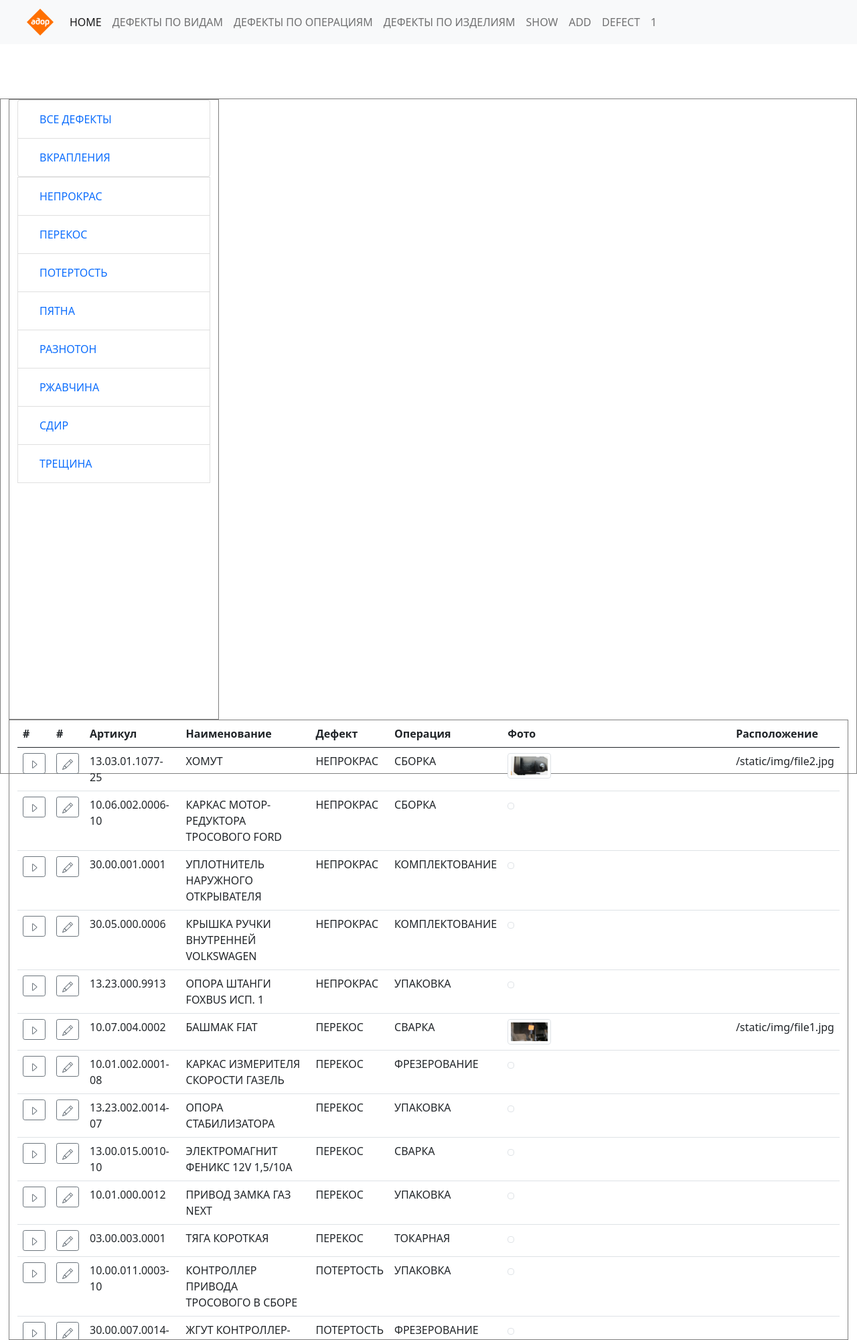
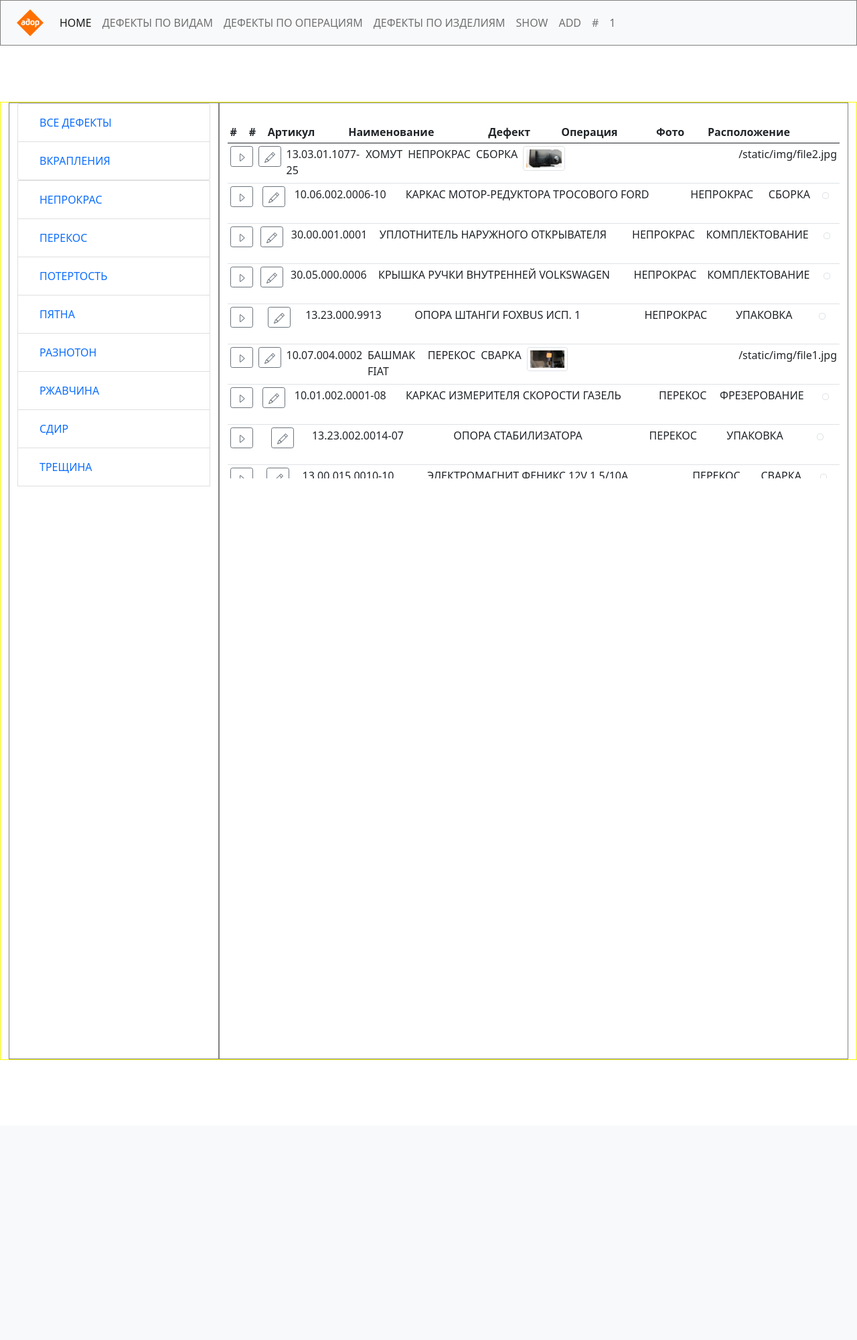
Before and after one commit to DjonnyLem/catalog, a Flask app: page /show_defect in a window 1280 px wide. Shown: the whole page at 67% size. After the commit the page ends 1582 px from the top, so only its background shows below. Run offline with Flask 2, Linux system fonts and the light colour scheme; data comes from the database, SQL or seed files in the repository; some libraries are stand-ins or nearby versions.

Commit message:
16/04/21 22:43

```diff
--- a/app.py
+++ b/app.py
@@ -1,5 +1,5 @@
 from flask import Flask, render_template, url_for, request, redirect, flash
-from flask_sqlalchemy import  SQLAlchemy
+from flask_sqlalchemy import SQLAlchemy
 from datetime import datetime
 
 
@@ -9,30 +9,36 @@ app.config['SQLALCHEMY_TRACK_MODIFICATIONS'] = False
 
 db = SQLAlchemy(app)
 
+
 class Catalog(db.Model):
     id = db.Column(db.Integer, primary_key=True)
-    defect = db.Column(db.Text, db.ForeignKey('defect.defect_name'))#,, nullable=False)
-    operation = db.Column(db.Text, db.ForeignKey('operation.operation_name'), nullable=False)
-    aricle = db.Column(db.Text)#, nullable=False)
-    name =  db.Column(db.Text)#,, nullable=False)
-    sort = db.Column(db.Integer)#,, nullable=False)
-    #picture =
-    note = db.Column(db.String(300))#,, nullable=False)
+    defect = db.Column(db.Text, db.ForeignKey(
+        'defect.defect_name'))  # ,, nullable=False)
+    operation = db.Column(db.Text, db.ForeignKey(
+        'operation.operation_name'), nullable=False)
+    aricle = db.Column(db.Text)  # , nullable=False)
+    name = db.Column(db.Text)  # ,, nullable=False)
+    sort = db.Column(db.Integer)  # ,, nullable=False)
+    # picture =
+    note = db.Column(db.String(300))  # ,, nullable=False)
     date = db.Column(db.DateTime, default=datetime.utcnow)
 
+    def __repr__(self):
+        return "<User %r, %r, %r, %r, %r, %r, %r>" % (self.defect, self.operation,
+                                                      self.aricle, self.name, self.sort,
+                                                      self.note,  self.date)
 
-    def __repr__(self):
-        return "<User %r, %r, %r, %r, %r, %r, %r>" %(self.defect, self.operation,
-                self.aricle, self.name, self.sort,
-                self.note,  self.date)
 
 class Defect(db.Model):
     defect_name = db.Column(db.String(50), nullable=False, primary_key=True)
+
     def __repr__(self):
-        return   '<defect_name %r>' % self.defect_name
+        return '<defect_name %r>' % self.defect_name
+
 
 class Operation(db.Model):
     operation_name = db.Column(db.String(50), nullable=False, primary_key=True)
+
     def __repr__(self):
         return '<operation_name %r>' % self.operation_name
 
@@ -40,18 +46,19 @@ class Operation(db.Model):
 #        return "<User(%r, %r)>" % (
 #                self.name, self.fullname
 
-#def __init__(self, site_code, site_type, temperature, name):
+# def __init__(self, site_code, site_type, temperature, name):
 #        self.name = name
 #        self.site_code = site_code
 #        self.site_type = site_type
 #        self.temperature = temperature
+
+
 @app.route('/')
 @app.route('/home')
 def index():
-    #return  """ <h2 style='color: red;'>Hi, Djonny!</h2> """
+    # return  """ <h2 style='color: red;'>Hi, Djonny!</h2> """
 
     return render_template("base1.html")
-
 
 
 @app.route('/add', methods=['POST', 'GET'])
@@ -72,7 +79,8 @@ def add():
             article_number = (request.form['article_number'])
             article_name = (request.form['article_name']).upper()
             note = (request.form['note']).upper()
-            print(defect_name, operation_name, defect_type, article_number, article_name)
+            print(defect_name, operation_name, defect_type,
+                  article_number, article_name)
 
             q = Catalog(defect=defect_name,
                         operation=operation_name,
@@ -98,7 +106,6 @@ def add():
                 return redirect('/add')
             except:
                 return "При добавлении статьи произошла ошибка"
-
 
         if request.form["indetify"] == "form2":
             defect_name = (request.form['defect_name']).upper()
@@ -128,22 +135,21 @@ def add():
 
 
 @app.route('/show', methods=['POST', 'GET'])
-
 def show():
     req = request.form.get("flexRadioDefault")
     defects = Defect.query.all()
     #d = Catalog.query.order_by(Catalog.operation).all()
     c = Catalog.query.all()
-    f=Catalog.query.order_by(Catalog.name).all()
+    f = Catalog.query.order_by(Catalog.name).all()
     s = Catalog.query.filter_by(defect='ПЕРЕКОС').all()
-    #print(defects)
-    #print(type(d))
-    #print(c)
-    #print('+'*70)
-    #print(f)
-    #print(req)
-    #for i in req:
-        #print (i)
+    # print(defects)
+    # print(type(d))
+    # print(c)
+    # print('+'*70)
+    # print(f)
+    # print(req)
+    # for i in req:
+    #print (i)
     if req == "a":
         d = Catalog.query.order_by(Catalog.defect).all()
     elif req == "b":
@@ -152,19 +158,26 @@ def show():
         d = Catalog.query.order_by(Catalog.id).all()
     return render_template("show.html", defects=defects, d=d, s=s)
 
-@app.route('/show_defect', methods=['POST', 'GET'])
+
+@app.route('/show_defect')
 def show_defect():
     sd = request.form.get('1234')
     se = request.form.get('12')
     defects = Defect.query.order_by(Defect.defect_name).all()
     d = Catalog.query.order_by(Catalog.defect).all()
-    print (sd)
-    print (se)
+    print(sd)
+    print(se)
     return render_template("show_defect.html", defects=defects, d=d)
 
 
+@app.route('/show_defect/<int:id>')
+def show_defect_detail(id):
+    defect_detail = Catalog.query.get(id)
 
-@app.route('/show_operation', methods=['POST', 'GET'])
+    return render_template("defect_detail.html", defect_detail=defect_detail)
+
+
+@app.route('/show_operation')
 def show_operation():
     operations = Operation.query.order_by(Operation.operation_name).all()
 
@@ -172,11 +185,11 @@ def show_operation():
 
 
 @app.route('/1')
-
 def one():
     pr = ["perfect", "beautiful", "nice"]
     defect = Defect.query.all()
-    return render_template("1.html", pr=pr,defect=defect)
+    return render_template("1.html", pr=pr, defect=defect)
+
 
 @app.route('/defect')
 def defect():
@@ -184,19 +197,17 @@ def defect():
     return render_template("defect.html")
 
 
-
-
 #    def __repr__(self):
 #        return '<Article %r>' % self.id
 
-#class Article1(db.Model):
+# class Article1(db.Model):
 #    id = db.Column(db.Integer, primary_key=True)
 #   defect = db.Column(db.Text, nullable=False)
 #    operation = db.Column(db.Text, nullable=False)
 #    aricle = db.Column(db.Text, nullable=False)
 #    name =  db.Column(db.Text, nullable=False)
     #sort = db.Column(db.Integer, nullable=True)
-    #picture =
+    # picture =
 #    note1 = db.Column(db.String(300), nullable=False)
 #    note2 = db.Column(db.String(300), nullable=False)
 #    date = db.Column(db.DateTime, default=datetime.utcnow)
@@ -204,31 +215,31 @@ def defect():
 #    def __repr__(self):
 #        return '<Article1 %r>' % self.id
 
-#@app.route('/')
-#@app.route('/home')
-#def index():
+# @app.route('/')
+# @app.route('/home')
+# def index():
 #    return render_template("index.html")
 
 
-#@app.route('/about')
-#def about():
+# @app.route('/about')
+# def about():
 #    return render_template("about.html")
 
 
-#@app.route('/posts')
-#def posts():
+# @app.route('/posts')
+# def posts():
 #    articles = Article.query.order_by(Article.date.desc()).all()
 #    return render_template("posts.html", articles=articles)
 
 
-#@app.route('/posts/<int:id>')
-#def post_detail(id):
+# @app.route('/posts/<int:id>')
+# def post_detail(id):
 #    article = Article.query.get(id)
 #    return render_template("post-detail.html", article=article)
 
 
-#@app.route('/posts/<int:id>/del')
-#def post_delete(id):
+# @app.route('/posts/<int:id>/del')
+# def post_delete(id):
 #    article = Article.query.get_or_404(id)
 
 #    try:
@@ -239,8 +250,8 @@ def defect():
 #        return "При удалении статьи произошла ошибка"
 
 
-#@app.route('/posts/<int:id>/update', methods=['POST', 'GET'])
-#def post_update(id):
+# @app.route('/posts/<int:id>/update', methods=['POST', 'GET'])
+# def post_update(id):
 #    article = Article.query.get(id)
 #    if request.method == "POST":
 #        article.title = request.form['title']
@@ -256,10 +267,9 @@ def defect():
 #        return render_template("post_update.html", article=article)
 
 
+# @app.route('/create-article', methods=['POST', 'GET'])
 
-#@app.route('/create-article', methods=['POST', 'GET'])
-
-#def create_article():
+# def create_article():
 #    if request.method == "POST":
 #        title = request.form['title']
 #        intro = request.form['intro']
@@ -277,6 +287,5 @@ def defect():
 #        return render_template("create-article.html")
 
 
-
 if __name__ == "__main__":
     app.run(debug=True)
--- a/templates/base1.html
+++ b/templates/base1.html
@@ -1,19 +1,21 @@
 <!doctype html>
 <html lang="ru">
+
 <head>
   <!-- Обязательные метатеги -->
   <meta charset="utf-8">
   <meta name="viewport" content="width=device-width, initial-scale=1">
 
   <!-- Bootstrap CSS -->
-    <link rel="stylesheet" href="https://stackpath.bootstrapcdn.com/bootstrap/5.0.0-alpha1/css/bootstrap.min.css" integrity="sha384-r4NyP46KrjDleawBgD5tp8Y7UzmLA05oM1iAEQ17CSuDqnUK2+k9luXQOfXJCJ4I" crossorigin="anonymous">
+  <link rel="stylesheet" href="https://stackpath.bootstrapcdn.com/bootstrap/5.0.0-alpha1/css/bootstrap.min.css"
+    integrity="sha384-r4NyP46KrjDleawBgD5tp8Y7UzmLA05oM1iAEQ17CSuDqnUK2+k9luXQOfXJCJ4I" crossorigin="anonymous">
 
   <title>{% block title %}{% endblock %}</title>
 </head>
+
 <body>
 
   <style>
-
     .bd-placeholder-img {
       font-size: 1.125rem;
       text-anchor: middle;
@@ -35,16 +37,18 @@
 
 
   </head>
+
   <body>
 
-<nav class="navbar px-4 navbar-expand-md navbar-light fixed-top bg-light">
+    <nav class="navbar px-4 navbar-expand-md navbar-light fixed-top bg-light"style="border:0.5px solid grey;>
       <div class="container-fluid">
         <a class="navbar-brand" href="#">
           <img src="../static/img/logo/logo.svg" alt="" width="40" height="40">
         </a>
 
         <!-- <a class="navbar-brand" href="#">Адор</a>  -->
-    <button class="navbar-toggler" type="button" data-bs-toggle="collapse" data-bs-target="#navbarCollapse" aria-controls="navbarCollapse" aria-expanded="false" aria-label="Toggle navigation">
+        <button class="navbar-toggler" type="button" data-bs-toggle="collapse" data-bs-target="#navbarCollapse"
+          aria-controls="navbarCollapse" aria-expanded="false" aria-label="Toggle navigation">
           <span class="navbar-toggler-icon"></span>
         </button>
         <div class="collapse navbar-collapse" id="navbarCollapse">
@@ -68,7 +72,7 @@
               <a class="nav-link" href="/add">ADD</a>
             </li>
             <li class="nav-item">
-          <a class="nav-link" href="/defect">DEFECT</a>
+              <a class="nav-link" href="#">#</a>
             </li>
             <li class="nav-item">
               <a class="nav-link" href="/1">1</a>
@@ -94,7 +98,12 @@
 
     <!-- Optional JavaScript -->
     <!-- Popper.js first, then Bootstrap JS -->
-    <script src="https://cdn.jsdelivr.net/npm/popper.js@1.16.0/dist/umd/popper.min.js" integrity="sha384-Q6E9RHvbIyZFJoft+2mJbHaEWldlvI9IOYy5n3zV9zzTtmI3UksdQRVvoxMfooAo" crossorigin="anonymous"></script>
-    <script src="https://stackpath.bootstrapcdn.com/bootstrap/5.0.0-alpha1/js/bootstrap.min.js" integrity="sha384-oesi62hOLfzrys4LxRF63OJCXdXDipiYWBnvTl9Y9/TRlw5xlKIEHpNyvvDShgf/" crossorigin="anonymous"></script>
+    <script src="https://cdn.jsdelivr.net/npm/popper.js@1.16.0/dist/umd/popper.min.js"
+      integrity="sha384-Q6E9RHvbIyZFJoft+2mJbHaEWldlvI9IOYy5n3zV9zzTtmI3UksdQRVvoxMfooAo"
+      crossorigin="anonymous"></script>
+    <script src="https://stackpath.bootstrapcdn.com/bootstrap/5.0.0-alpha1/js/bootstrap.min.js"
+      integrity="sha384-oesi62hOLfzrys4LxRF63OJCXdXDipiYWBnvTl9Y9/TRlw5xlKIEHpNyvvDShgf/"
+      crossorigin="anonymous"></script>
   </body>
+
 </html>
--- a/templates/show_defect.html
+++ b/templates/show_defect.html
@@ -8,13 +8,25 @@ Show_defect
 {% block body %}
 
 
+<style>
+  .row {
+    height: 85vh;
+}
+.scrollspy  {
+    height: 100%;
+}
+</style>
 
-<div class="container-fluid-mt-5 px-4"style="border:0.5px solid grey; margin-top: 75px; height: 60vh;">
+<!-- container-fluid d-flex flex-column -->
+
+<!-- container-fluid-mt-5 px-4 -->
+
+<div class="container-fluid-mt-5 px-4" style="border:0.5px solid rgb(246, 250, 1); margin-top: 80px;">
 
 
-	<div class="row">
+  <div class="row" style="height: 85vh;">
     <div class="col-md-3" style="border:0.5px solid grey;">
-  <div class="scrollspy" data-mdb-spy="scroll" data-mdb-target="#scrollspy1" data-mdb-offset="0"
+      <div class="scrollspy" data-mdb-spy="scroll" data-mdb-target=".list-group" data-mdb-offset="0"
         style="position: relative;  height: 55vh; overflow: auto;">
 
         <ul class="list-group">
@@ -33,17 +45,34 @@ style="position: relative;  height: 55vh; overflow: auto;">
 
     </div>
 
+<style>
+  tr {
+    width: 100%;
+    display: inline-table;
+    height:60px;    */            // <-- the rows height
+    }
+
+    table{
+     height:300px;              // <-- Select the height of the table
+     display: -moz-groupbox;    // For firefox bad effect
+    }
+    tbody{
+      overflow-y: scroll;
+      height: 500px;            //  <-- Select the height of the body
+      width: 100%;
+      position: absolute;
+    }
+ </style>
+
 
     <div class="col" style="border:0.5px solid grey;">
 
-  <div class="forms">
-        <form method="post">
 
-  <div class="scrollspy" data-mdb-spy="scroll" data-mdb-target="#scrollspy2" data-mdb-offset="0"
-style="position: relative;  height: 55vh; overflow: auto;">
+      <div class="scrollspy" data-mdb-spy="scroll" data-mdb-target=".table table-hover table-sm" data-mdb-offset="0"
+      style="position: relative;">
 
-<table class="table">
-  <thead>
+        <table class="table table-hover table-sm">
+          <thead >
             <tr>
               <th scope="col">#</th>
               <th scope="col">#</th>
@@ -60,11 +89,17 @@ style="position: relative;  height: 55vh; overflow: auto;">
           <tbody>
             {% for i in d %}
             <tr>
-      <th><button type="submit" name="1234" value="s{{ i.id }}" class="btn btn-outline-secondary btn-sm "><svg xmlns="http://www.w3.org/2000/svg" width="16" height="16" fill="currentColor" class="bi bi-caret-right" viewBox="0 0 16 16">
-  <path d="M6 12.796V3.204L11.481 8 6 12.796zm.659.753l5.48-4.796a1 1 0 0 0 0-1.506L6.66 2.451C6.011 1.885 5 2.345 5 3.204v9.592a1 1 0 0 0 1.659.753z"/>
-</svg></button></th>
-    <th><button type="submit" name="12" value="{{ i.id }}" class="btn btn-outline-secondary btn-sm "><svg xmlns="http://www.w3.org/2000/svg" width="16" height="16" fill="currentColor" class="bi bi-pencil" viewBox="0 0 16 16">
-  <path d="M12.146.146a.5.5 0 0 1 .708 0l3 3a.5.5 0 0 1 0 .708l-10 10a.5.5 0 0 1-.168.11l-5 2a.5.5 0 0 1-.65-.65l2-5a.5.5 0 0 1 .11-.168l10-10zM11.207 2.5L13.5 4.793 14.793 3.5 12.5 1.207 11.207 2.5zm1.586 3L10.5 3.207 4 9.707V10h.5a.5.5 0 0 1 .5.5v.5h.5a.5.5 0 0 1 .5.5v.5h.293l6.5-6.5zm-9.761 5.175l-.106.106-1.528 3.821 3.821-1.528.106-.106A.5.5 0 0 1 5 12.5V12h-.5a.5.5 0 0 1-.5-.5V11h-.5a.5.5 0 0 1-.468-.325z"/>
+              <th><a href="/show_defect/{{ i.id }}" type="button" class="btn btn-outline-secondary btn-sm "><svg
+                    xmlns="http://www.w3.org/2000/svg" width="16" height="16" fill="currentColor"
+                    class="bi bi-caret-right" viewBox="0 0 16 16">
+                    <path
+                      d="M6 12.796V3.204L11.481 8 6 12.796zm.659.753l5.48-4.796a1 1 0 0 0 0-1.506L6.66 2.451C6.011 1.885 5 2.345 5 3.204v9.592a1 1 0 0 0 1.659.753z" />
+                  </svg></a></th>
+              <th><button type="submit" name="12" value="{{ i.id }}" class="btn btn-outline-secondary btn-sm "><svg
+                    xmlns="http://www.w3.org/2000/svg" width="16" height="16" fill="currentColor" class="bi bi-pencil"
+                    viewBox="0 0 16 16">
+                    <path
+                      d="M12.146.146a.5.5 0 0 1 .708 0l3 3a.5.5 0 0 1 0 .708l-10 10a.5.5 0 0 1-.168.11l-5 2a.5.5 0 0 1-.65-.65l2-5a.5.5 0 0 1 .11-.168l10-10zM11.207 2.5L13.5 4.793 14.793 3.5 12.5 1.207 11.207 2.5zm1.586 3L10.5 3.207 4 9.707V10h.5a.5.5 0 0 1 .5.5v.5h.5a.5.5 0 0 1 .5.5v.5h.293l6.5-6.5zm-9.761 5.175l-.106.106-1.528 3.821 3.821-1.528.106-.106A.5.5 0 0 1 5 12.5V12h-.5a.5.5 0 0 1-.5-.5V11h-.5a.5.5 0 0 1-.468-.325z" />
                   </svg></button></th>
 
               <td>{{ i.aricle }}</td>
@@ -80,9 +115,9 @@ style="position: relative;  height: 55vh; overflow: auto;">
         </table>
 
       </div>
- </form>
 
-  </div>
+
+
     </div>
 
     {% endblock %}
--- a/templates/show_operation.html
+++ b/templates/show_operation.html
@@ -13,7 +13,7 @@ Show_operation
 
 
   <div class="row">
-    <div class="col-md-3"style="border:0.5px solid grey;">
+    <div class="col-md-3" style="border:0.5px solid grey;">
 
       <ul class="list-group">
 
```
Also changed, not shown: templates/defect.html (deleted, +0 -32 lines), templates/defect_detail.html (added, +33 -0 lines), templates/show.html (+17 -14 lines). Lines whose indentation alone changed are shown as unchanged.
